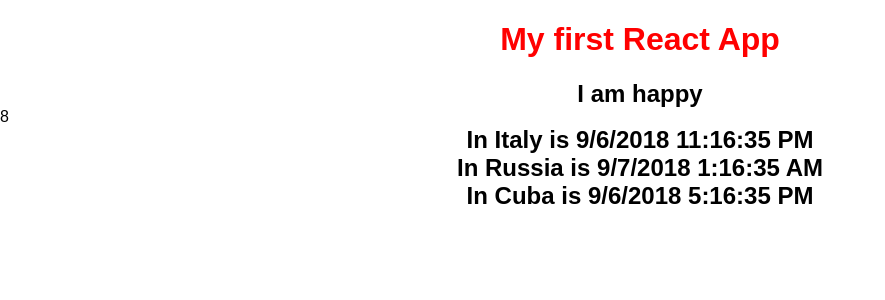
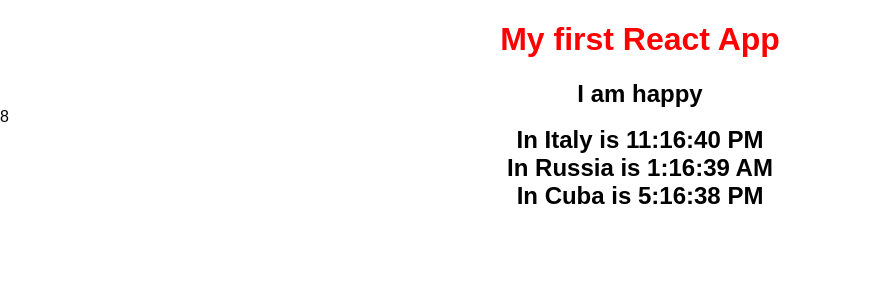
Before and after one commit to hidran/react-redux-course, a React (Create React App) app in the folder introapp/: page / in a window 1280 px wide. Shown: the top 300 px of the page, without its empty margins (0-885 px from the left). Built offline with nearby package versions, Linux system fonts and the light colour scheme.

Commit message:
add setInterval

```diff
--- a/introapp/src/App.js
+++ b/introapp/src/App.js
@@ -2,9 +2,7 @@
 import './App.css';
 import Clock from  './Clock'
 const happy =  <h2>I am happy</h2>;
- function getDate(date) {
-    return date.toLocaleDateString()  + ' ' + date.toLocaleTimeString();
- }
+
 class App extends Component {
 
   render() {
@@ -15,9 +13,9 @@
       </div>
       { happy }
       { 4+4}
-      <Clock country="Italy" timezone="0" />
-      <Clock country="Russia"  timezone="2" />
-      <Clock country="Cuba" timezone="-6" ></Clock>
+      <Clock secs="1" country="Italy" timezone="0" />
+      <Clock  secs="2" country="Russia"  timezone="2" />
+      <Clock  secs="3" country="Cuba" timezone="-6" ></Clock>
       </React.Fragment>
     );
   }
--- a/introapp/src/Clock.js
+++ b/introapp/src/Clock.js
@@ -5,14 +5,48 @@
 
     constructor(props) {
         super(props);
+
+       /* this.state = {
+            date: new Date(),
+            timezone : 1
+        };
+        */
+        this.state = {
+            timestamp : Date.now(),
+            date: new Date(),
+            timezone : 1
+        };
+
     }
 
    render(){
-    const tempo =   Date.now() + this.props.timezone  * 3600 * 1000 ;
+     const d = new Date(this.state.timestamp);
+    const tempo =  d.getTime()  + this.props.timezone  * 3600 * 1000 ;
     const data = new Date(tempo);
 
-    return <h2> In { this.props.country }  is  { data.toLocaleDateString()  + ' '
-    + data.toLocaleTimeString() }</h2>
+    return <h2> In { this.props.country }  is   {data.toLocaleTimeString() }</h2>
+   }
+
+   tick = () => {
+   /*
+   this.setState({
+       date: new Date()
+   });
+   */
+   this.setState((precState, props) => {
+        return {
+           timestamp: precState.timestamp + props.secs*1000
+        }
+   });
+
+};
+  // setInterval(this.tick, 1000);
+   componentDidMount(){
+       console.log('Component did update')
+      this.interval =  setInterval(this.tick, this.props.secs*1000);
+   }
+   componentWillUnmount(){
+       clearInterval(this.interval);
    }
 }
 
```
